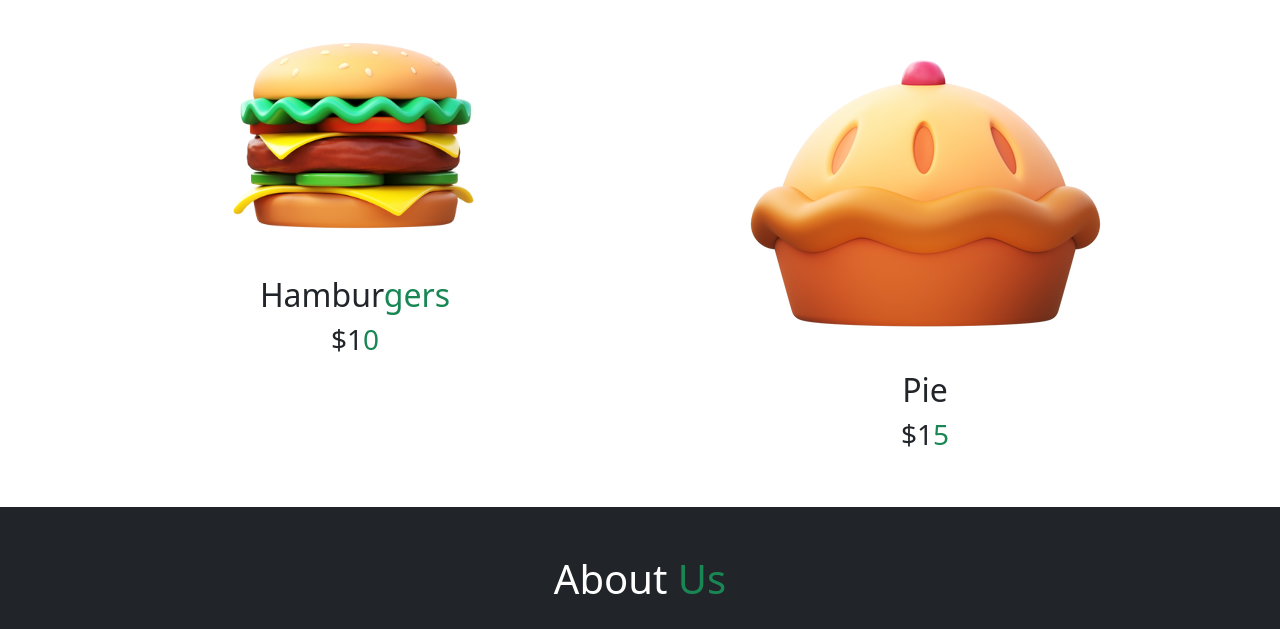
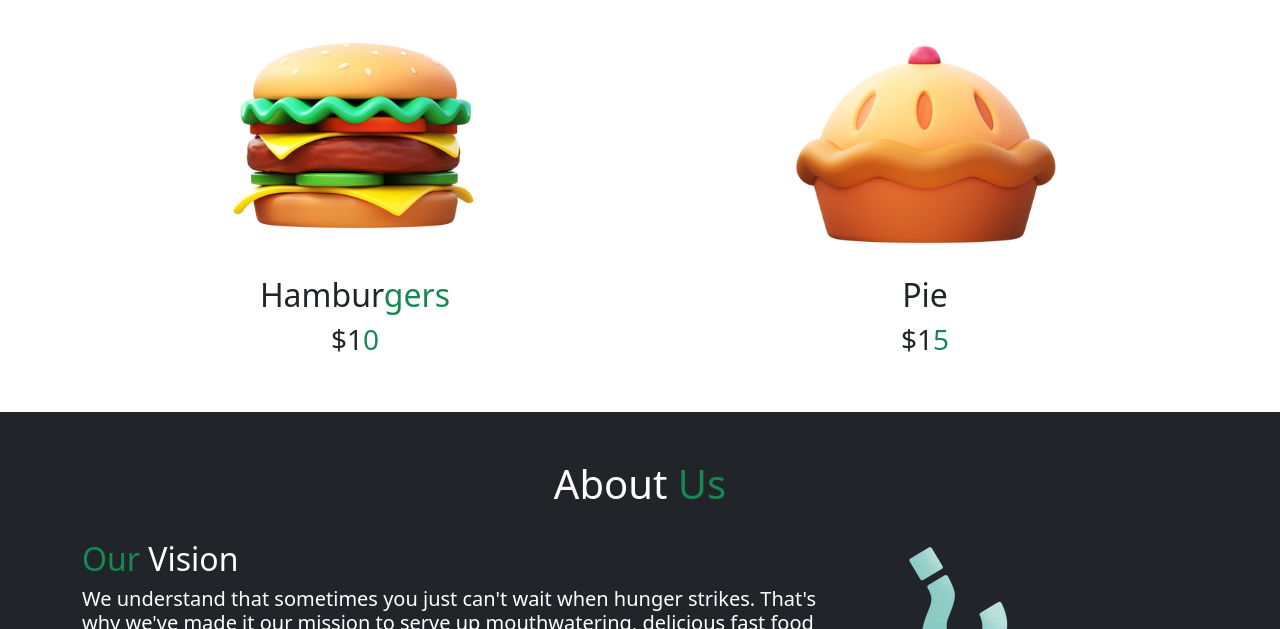
Before and after one commit to chuchu2005/RestaurantWebsite, a plain HTML site: page index.html in a window 1280 px wide. Shown: the part 627-1256 px from the top of the page. Drawn offline with nearby package versions, Linux system fonts and the light colour scheme.

Commit message:
Update index.html

```diff
--- a/index.html
+++ b/index.html
@@ -51,7 +51,7 @@
       <div class="container text-center">
         <div class="row">
           <div class="col"> <img src="images/3d-fluency-hamburger.png" class="img-fluid w-50" alt=""> <h2> Hambur<span class="text-success">gers </h2> <p class="h3">$1<span class="text-success">0 </span></p></div>
-                <div class="col"> <img src="images/3d-fluency-pie.png" class="img-fluid" alt=""> <h2> Pie </h2> <p class="h3">$1<span class="text-success">5 </span></p></div>
+                <div class="col"> <img src="images/3d-fluency-pie.png" class="img-fluid w-50" alt=""> <h2> Pie </h2> <p class="h3">$1<span class="text-success">5 </span></p></div>
 
 
 
```
